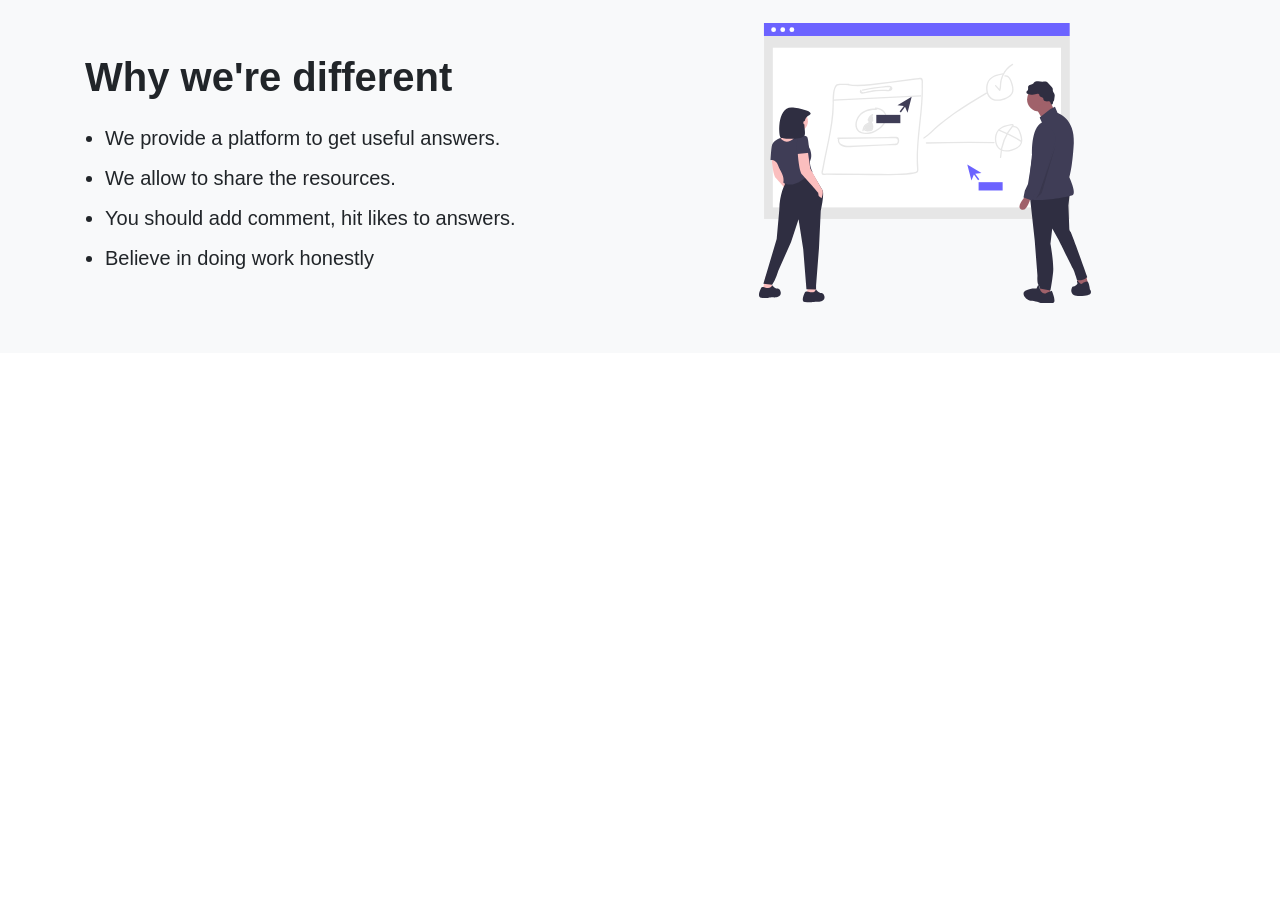
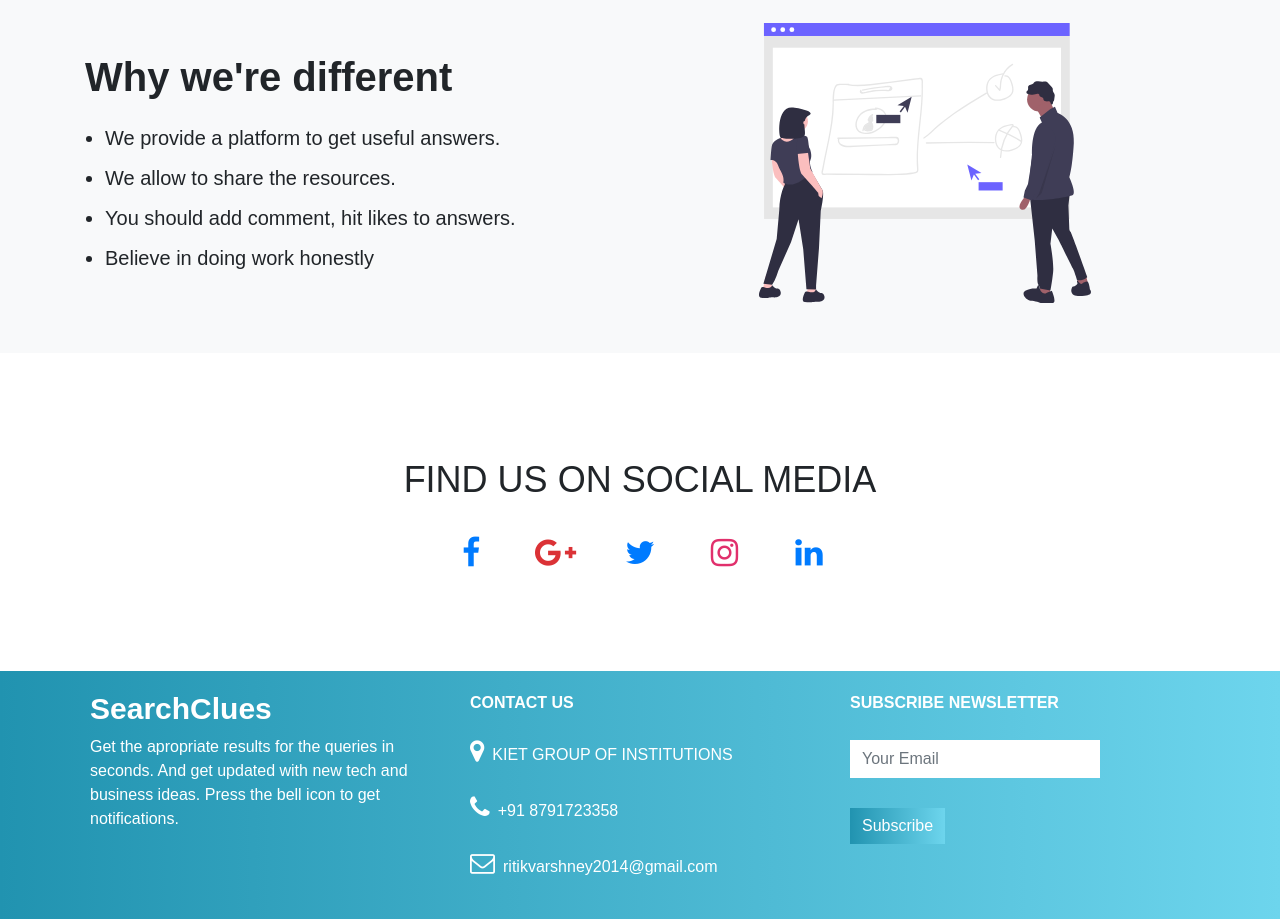
Before and after one commit to ritik005/Search--Clues, a plain HTML site: page index.html in a window 1280 px wide. Shown: the part 1280-2199 px from the top of the page. Before the commit the page ends 1633 px from the top, so only its background shows below. Drawn offline with nearby package versions, Linux system fonts and the light colour scheme.

Commit message:
footer commit

```diff
--- a/assets/css/style.css
+++ b/assets/css/style.css
@@ -18,7 +18,7 @@ body {
 #nav-bar .navbar-brand {
     font-family: sans-serif;
     font-size: 25px;
-    font-weight: 600;
+    font-weight: 700;
     color: #fff;
     margin-left: 15px;
 }
@@ -137,3 +137,54 @@ small {
     height: 300px;
     padding-top: 20px;
 }
+#social-media {
+    background: #fff;
+    padding: 100px 0;
+}
+#social-media p {
+    font-size: 36px;
+    font-weight: 500;
+    margin-bottom: 30px;
+}
+.social-icons i {
+    width: 60px;
+    transition: 0.5s;
+    margin: 0 10px;
+
+}
+.social-icons a:hover i {
+    transform: translateY(-10px);
+}
+
+#footer {
+    background-image: linear-gradient(to right, #2193b0, #6dd5ed  );
+    color: #fff;
+}
+.footer-box {
+    padding: 20px;
+}
+.footer-box .fa {
+    margin-right: 8px;
+    font-size: 25px;
+    height: 40px;
+    text-align: center;
+    padding-top: 8px;
+}
+.footer-box .form-control {
+    box-shadow: none ! important;
+    border: none;
+    border-radius: 0;
+    margin-top: 25px;
+    max-width: 250px;
+}
+.footer-box .btn-primary {
+    box-shadow: none;
+    border: none;
+    border-radius: 0;
+    margin-top: 30px;
+    background-image: linear-gradient(to right, #2193b0, #6dd5ed  );
+}
+.head {
+    font-size: 30px;
+    font-weight: 700;
+}
--- a/index.html
+++ b/index.html
@@ -28,9 +28,6 @@
                 </li>
                 <li class="nav-item">
                   <a class="nav-link" href="#services">SERVICES</a>
-                </li>
-                <li class="nav-item">
-                  <a class="nav-link" href="#testimonials">TESTIMONIALS</a>
                 </li>
                 <li class="nav-item">
                   <a class="nav-link" href="#footer">CONTACT</a>
@@ -102,3 +99,47 @@
           </div>
         </div>
       </section>
+
+      <section id="social-media">
+        <div class="container text-center">
+          <p> FIND US ON SOCIAL MEDIA</p>
+          <div class="social-icons">
+
+             <a href="#"><i class="fa fa-facebook fa-2x"></i></a>
+            <a href="#"><i class="fa fa-google-plus fa-2x" style="color: #db3236"></i></a>
+            <a href="#"><i class="fa fa-twitter fa-2x"></i></a>
+            <a href="#"><i class="fa fa-instagram fa-2x" style="color: #E1306C"></i></a>
+            <a href="#"><i class="fa fa-linkedin fa-2x"></i></a>
+          </div>
+        </div>
+      </section>
+
+      <section id="footer">
+        <div class="container">
+          <div class="row">
+            <div class="col-md-4 footer-box">
+              <h4 class="head">SearchClues</h4>
+              <p>
+                Get the apropriate results for the queries in seconds.
+                And get updated with new tech and business ideas. Press the bell icon to
+                get notifications.
+              </p>
+            </div>
+            <div class="col-md-4 footer-box">
+              <p><b>CONTACT US</b></p>
+              <p><i class="fa fa-map-marker"></i>KIET GROUP OF INSTITUTIONS</p>
+              <p><i class="fa fa-phone"></i>+91 8791723358</p>
+              <p><i class="fa fa-envelope-o"></i>ritikvarshney2014@gmail.com</p>
+            </div>
+            <div class="col-md-4 footer-box">
+              <p><b>SUBSCRIBE NEWSLETTER</b></p>
+              <input type="email" class="form-control" placeholder="Your Email">
+              <button type="button" class="btn btn-primary">Subscribe</button>
+            </div>
+          </div>
+        </div>
+      </section>
+      <script src="assets/js/main.js">
+      </script>
+  </body>
+</html>
```
